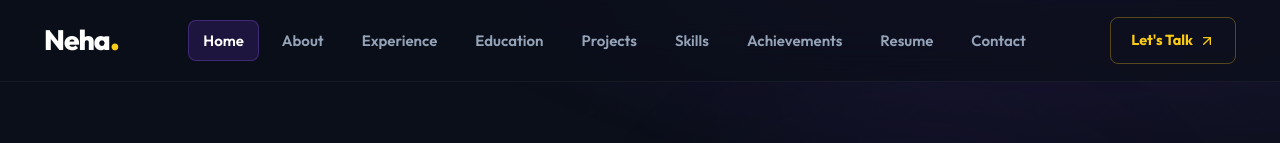
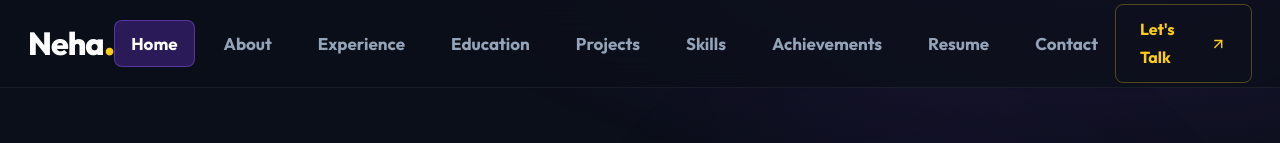
Before and after one commit to nehapoulose77/neha-portfolio, a React (Vite) app: page / in a window 1280 px wide. Shown: the top 143 px of the page. Built offline with nearby package versions, Linux system fonts and the light colour scheme.

Commit message:
style: increase top navigation menu sizing, links, brand, and CTA button

```diff
--- a/src/components/Navbar.jsx
+++ b/src/components/Navbar.jsx
@@ -112,7 +112,7 @@ export default function Navbar() {
             }}
           >
             <span>Let's Talk</span>
-            <ArrowUpRight size={16} />
+            <ArrowUpRight size={18} />
           </a>
         </div>
 
@@ -123,7 +123,7 @@ export default function Navbar() {
           aria-label={isOpen ? "Close Menu" : "Open Menu"}
           aria-expanded={isOpen}
         >
-          {isOpen ? <X size={24} /> : <Menu size={24} />}
+          {isOpen ? <X size={26} /> : <Menu size={26} />}
         </button>
       </div>
 
--- a/src/styles.css
+++ b/src/styles.css
@@ -308,27 +308,27 @@ img {
   top: 0;
   left: 0;
   right: 0;
-  height: 82px;
+  height: 88px;
   z-index: 100;
-  background: rgba(11, 15, 25, 0.7);
+  background: rgba(11, 15, 25, 0.75);
   backdrop-filter: blur(20px);
   -webkit-backdrop-filter: blur(20px);
-  border-bottom: 1px solid rgba(255, 255, 255, 0.05);
+  border-bottom: 1px solid rgba(255, 255, 255, 0.06);
   transition: var(--transition-normal);
 }
 
 .navbar-scrolled {
-  height: 74px;
-  background: rgba(11, 15, 25, 0.92);
-  border-bottom: 1px solid rgba(255, 255, 255, 0.08);
-  box-shadow: 0 10px 30px rgba(0, 0, 0, 0.4);
+  height: 78px;
+  background: rgba(11, 15, 25, 0.94);
+  border-bottom: 1px solid rgba(255, 255, 255, 0.09);
+  box-shadow: 0 10px 30px rgba(0, 0, 0, 0.45);
 }
 
 .navbar-container {
-  max-width: 1240px;
+  max-width: 1420px;
   margin: 0 auto;
   height: 100%;
-  padding: 0 24px;
+  padding: 0 28px;
   display: flex;
   align-items: center;
   justify-content: space-between;
@@ -337,7 +337,7 @@ img {
 /* Brand */
 .brand-logo {
   font-family: var(--font-heading);
-  font-size: 28px;
+  font-size: 32px;
   font-weight: 800;
   color: var(--text-white);
   letter-spacing: -1px;
@@ -347,7 +347,7 @@ img {
 
 .brand-accent {
   color: var(--yellow-primary);
-  font-size: 34px;
+  font-size: 38px;
   line-height: 0;
 }
 
@@ -360,7 +360,7 @@ img {
 .nav-list {
   display: flex;
   align-items: center;
-  gap: 8px;
+  gap: 12px;
 }
 
 .nav-item {
@@ -369,10 +369,10 @@ img {
 
 .nav-link {
   font-family: var(--font-heading);
-  font-size: 15px;
-  font-weight: 600;
+  font-size: 17px;
+  font-weight: 650;
   color: var(--text-body);
-  padding: 8px 15px;
+  padding: 9px 17px;
   border-radius: var(--radius-sm);
   display: block;
   position: relative;
@@ -390,8 +390,8 @@ img {
 .nav-active-pill {
   position: absolute;
   inset: 0;
-  background: rgba(124, 58, 237, 0.18);
-  border: 1px solid rgba(139, 92, 246, 0.3);
+  background: rgba(124, 58, 237, 0.3);
+  border: 1px solid rgba(139, 92, 246, 0.45);
   border-radius: var(--radius-sm);
   z-index: -1;
 }
@@ -400,20 +400,20 @@ img {
 .navbar-actions {
   display: flex;
   align-items: center;
-  gap: 14px;
+  gap: 16px;
 }
 
 .navbar-cta-btn {
   display: inline-flex;
   align-items: center;
-  gap: 6px;
-  padding: 10px 20px;
+  gap: 8px;
+  padding: 11px 24px;
   background: transparent;
   color: var(--yellow-primary);
-  border: 1px solid var(--yellow-border);
+  border: 1.5px solid var(--yellow-border);
   border-radius: var(--radius-sm);
   font-family: var(--font-heading);
-  font-size: 14.5px;
+  font-size: 16px;
   font-weight: 700;
   transition: var(--transition-fast);
 }
@@ -422,13 +422,14 @@ img {
   background: var(--yellow-subtle);
   border-color: var(--yellow-primary);
   transform: translateY(-2px);
+  box-shadow: 0 4px 18px rgba(250, 204, 21, 0.25);
 }
 
 /* Mobile Toggle */
 .mobile-toggle-btn {
   display: none;
   color: var(--text-white);
-  padding: 6px;
+  padding: 8px;
   border-radius: var(--radius-sm);
 }
 
@@ -450,13 +451,13 @@ img {
   top: 0;
   right: 0;
   bottom: 0;
-  width: min(330px, 85vw);
+  width: min(350px, 88vw);
   background: var(--bg-navy-surface);
   border-left: 1px solid var(--border-subtle);
   z-index: 160;
   display: flex;
   flex-direction: column;
-  padding: 24px;
+  padding: 26px;
   overflow-y: auto;
 }
 
@@ -469,6 +470,10 @@ img {
   margin-bottom: 24px;
 }
 
+.mobile-drawer-header .brand-logo {
+  font-size: 30px;
+}
+
 .mobile-close-btn {
   color: var(--text-body);
   padding: 6px;
@@ -481,40 +486,41 @@ img {
 .mobile-nav-links {
   display: flex;
   flex-direction: column;
-  gap: 8px;
+  gap: 10px;
 }
 
 .mobile-nav-item {
   display: flex;
   align-items: center;
-  gap: 14px;
-  padding: 13px 16px;
+  gap: 16px;
+  padding: 14px 18px;
   border-radius: var(--radius-md);
   font-family: var(--font-heading);
-  font-size: 16.5px;
-  font-weight: 600;
+  font-size: 18.5px;
+  font-weight: 650;
   color: var(--text-body);
   transition: var(--transition-fast);
 }
 
 .mobile-link-num {
   font-family: var(--font-mono);
-  font-size: 12px;
-  color: var(--yellow-primary);
-  opacity: 0.8;
+  font-size: 13px;
+  color: var(--yellow-primary);
+  opacity: 0.85;
 }
 
 .mobile-nav-item:hover, .mobile-nav-item.active {
-  background: rgba(124, 58, 237, 0.15);
+  background: rgba(124, 58, 237, 0.18);
   color: var(--text-white);
 }
 
 .mobile-active-dot {
   margin-left: auto;
-  width: 6px;
-  height: 6px;
+  width: 7px;
+  height: 7px;
   border-radius: 50%;
   background: var(--yellow-primary);
+  box-shadow: 0 0 8px var(--yellow-primary);
 }
 
 .mobile-drawer-footer {
@@ -2720,6 +2726,14 @@ img {
    17. RESPONSIVE MEDIA QUERIES
    -------------------------------------------------------------------------- */
 @media (max-width: 1080px) {
+  .desktop-nav, .navbar-actions {
+    display: none;
+  }
+
+  .mobile-toggle-btn {
+    display: block;
+  }
+
   .hero-container {
     grid-template-columns: 1fr;
     text-align: center;
@@ -2765,14 +2779,6 @@ img {
 }
 
 @media (max-width: 820px) {
-  .desktop-nav, .navbar-actions {
-    display: none;
-  }
-
-  .mobile-toggle-btn {
-    display: block;
-  }
-
   .skills-grid {
     grid-template-columns: 1fr;
   }
```
